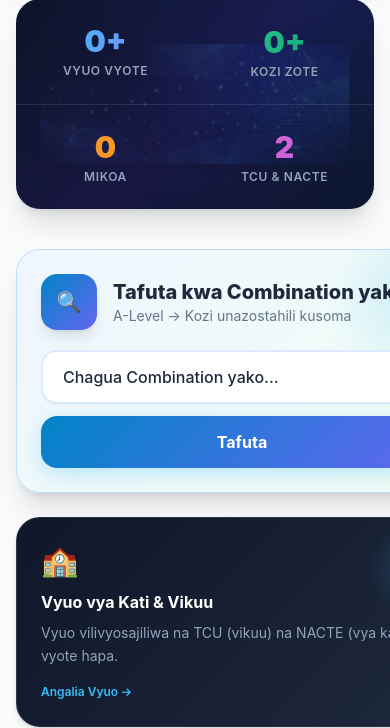
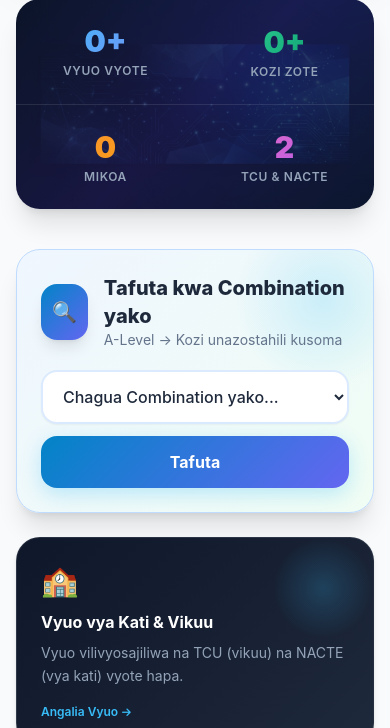
Before and after one commit to Nyisulya/vyuo, a Django app: page / in a window 390 px wide; the page is wider, and only the part inside the window is pictured. Shown: the part 895-1623 px from the top of that part. Run offline with Django 5.2, Linux system fonts and the light colour scheme; data that the repository does not hold is empty; some libraries are stand-ins or nearby versions.

Commit message:
Fix: add overflow-x-hidden and w-full to html tag and select element to prevent mobile horizontal scroll

```diff
--- a/universitysite/templates/universitysite/base.html
+++ b/universitysite/templates/universitysite/base.html
@@ -1,6 +1,6 @@
 {% load static %}
 <!DOCTYPE html>
-<html lang="sw">
+<html lang="sw" class="overflow-x-hidden w-full">
   <head>
     <meta charset="UTF-8" />
     <meta name="viewport" content="width=device-width, initial-scale=1.0" />
--- a/universitysite/templates/universitysite/home.html
+++ b/universitysite/templates/universitysite/home.html
@@ -151,9 +151,9 @@
             </div>
           </div>
 
-          <form action="{% url 'universitysite:course_list' %}" method="get" class="mt-5 flex flex-col sm:flex-row gap-3">
+          <form action="{% url 'universitysite:course_list' %}" method="get" class="mt-5 flex flex-col sm:flex-row gap-3 w-full">
             <select name="combination" required
-                    class="flex-1 rounded-2xl border-2 border-blue-100 bg-white px-4 py-3.5 text-slate-800 shadow-sm outline-none focus:border-sky-500 focus:ring-2 focus:ring-sky-500/20 transition font-medium">
+                    class="flex-1 rounded-2xl border-2 border-blue-100 bg-white px-4 py-3.5 text-slate-800 shadow-sm outline-none focus:border-sky-500 focus:ring-2 focus:ring-sky-500/20 transition font-medium w-full max-w-full">
               <option value="">Chagua Combination yako...</option>
               <option value="PCB">PCB — Physics, Chemistry, Biology</option>
               <option value="PCM">PCM — Physics, Chemistry, Mathematics</option>
```
